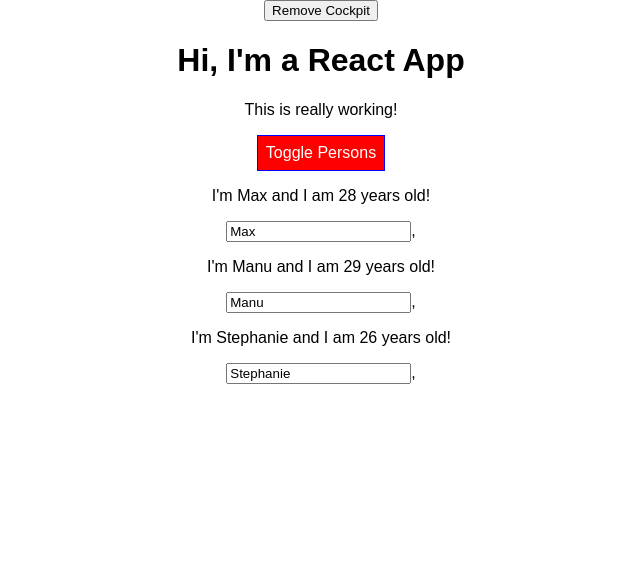
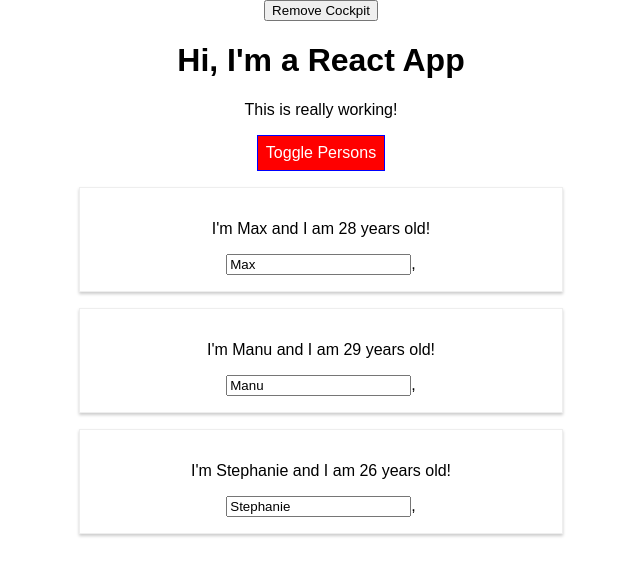
Before and after one commit to sagarmhrjn/React-walkthrough, a React app: page / in a window 1280 px wide. Both pictures are taken after a click on the button "Toggle Persons". Shown: the top 576 px of the page, without its empty margins (319-959 px from the left). Built offline with nearby package versions, Linux system fonts and the light colour scheme.

Commit message:
passing unknown props

```diff
--- a/src/components/Persons/Person/Person.js
+++ b/src/components/Persons/Person/Person.js
@@ -1,6 +1,8 @@
 import React, { Component } from "react";
+import classes from './Person.css';
+import Aux from "../../../hoc/Aux";
+import withClass from "../../../hoc/withClass";
 
-import Aux from "../../../hoc/Aux";
 class Person extends Component {
   render() {
     console.log("Person.js rendering...");
@@ -22,4 +24,4 @@
   }
 }
 
-export default Person;
+export default withClass(Person, classes.Person);
--- a/src/hoc/withClass.js
+++ b/src/hoc/withClass.js
@@ -3,7 +3,7 @@
 const withClass = (WrappedComponent, className) => {
   return (props) => (
     <div className={className}>
-      <WrappedComponent />
+      <WrappedComponent {...props}/>
     </div>
   );
 };
```
